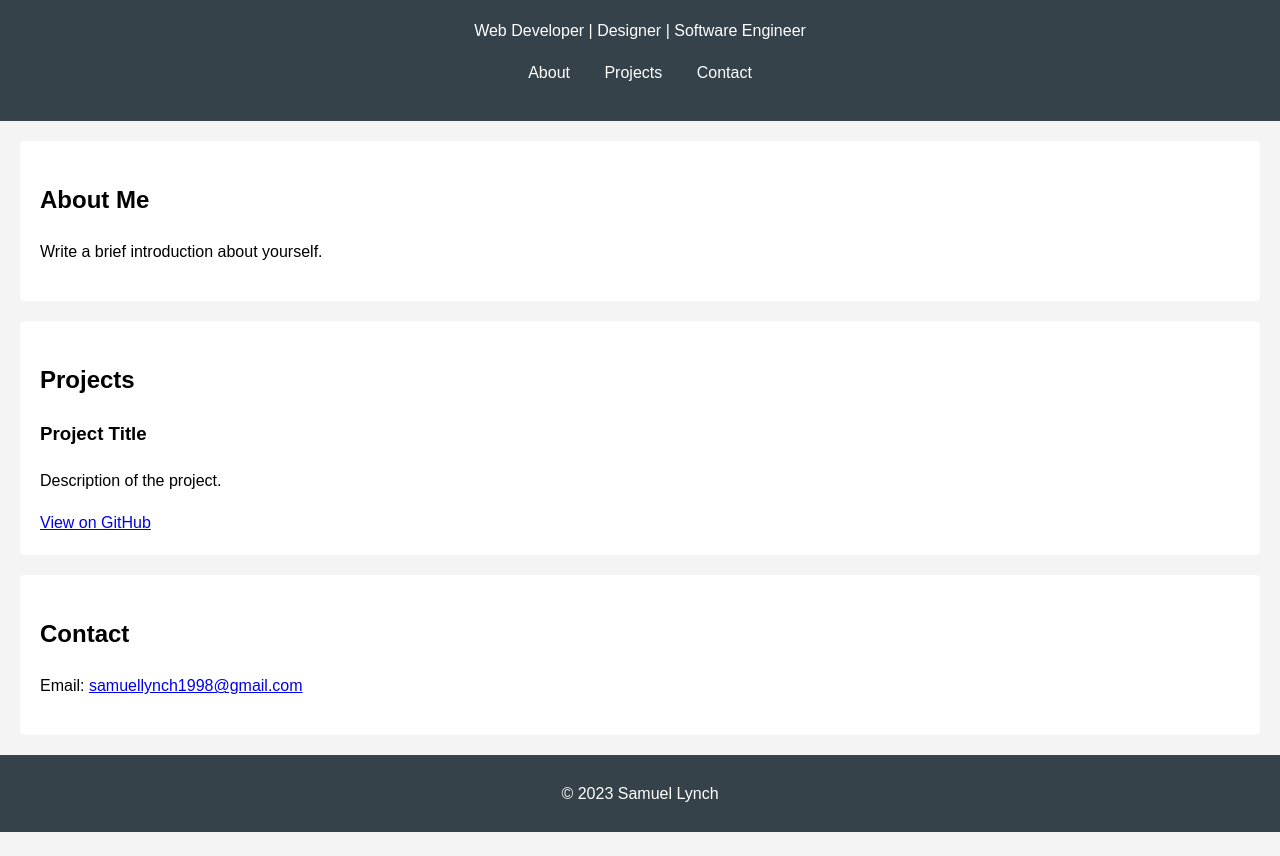
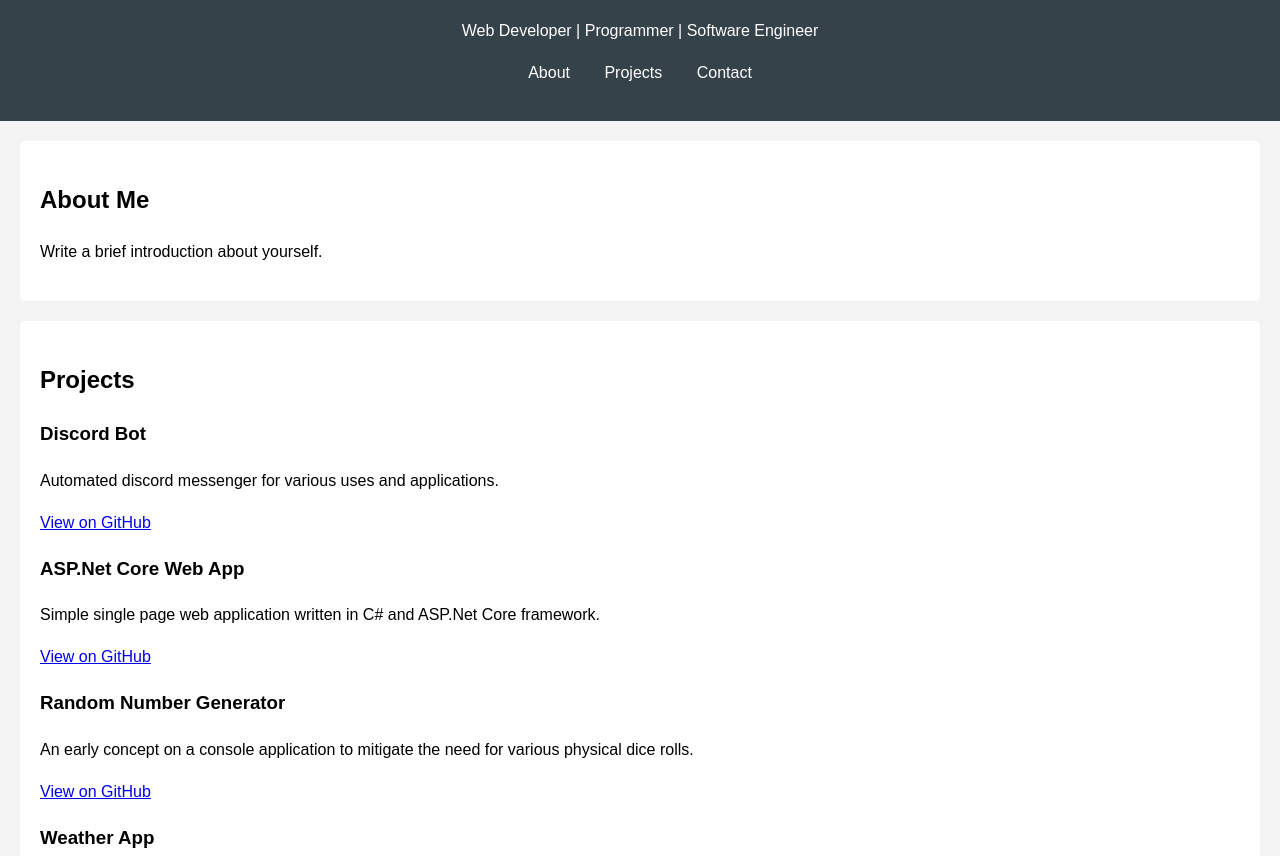
Before and after one commit to samlynchmww/samlynchmww.github.io, a plain HTML site: page index.html in a window 1280 px wide. Shown: the part 96-952 px from the top of the page. Before the commit the page ends 928 px from the top, so only its background shows below. Drawn offline with Linux system fonts and the light colour scheme.

Commit message:
added project

```diff
--- a/index.html
+++ b/index.html
@@ -9,7 +9,7 @@
 <body>
     <header>
         <h1>Sam Lynch</h1>
-        <p>Web Developer | Designer | Software Engineer</p>
+        <p>Web Developer | Programmer | Software Engineer</p>
         <nav>
             <ul>
                 <li><a href="#about">About</a></li>
@@ -25,9 +25,24 @@
     <section id="projects">
         <h2>Projects</h2>
         <div class="project">
-            <h3>Project Title</h3>
-            <p>Description of the project.</p>
-            <a href="https://github.com/yourusername/project-repo" target="_blank">View on GitHub</a>
+            <h3>Discord Bot</h3>
+            <p>Automated discord messenger for various uses and applications.</p>
+            <a href="https://github.com/samlynchmww/discord-bot" target="_blank">View on GitHub</a>
+        </div>
+        <div class="project">
+            <h3>ASP.Net Core Web App</h3>
+            <p>Simple single page web application written in C# and ASP.Net Core framework.</p>
+            <a href="https://github.com/samlynchmww/aspnetcoreapp" target="_blank">View on GitHub</a>
+        </div>
+        <div class="project">
+            <h3>Random Number Generator</h3>
+            <p>An early concept on a console application to mitigate the need for various physical dice rolls.</p>
+            <a href="https://github.com/samclynch/RandomNumberGenerator" target="_blank">View on GitHub</a>
+        </div>
+        <div class="project">
+            <h3>Weather App</h3>
+            <p>One of my first projects written in Javascript and utilizing npm.</p>
+            <a href="https://github.com/samclynch/simple-sam-weather-app" target="_blank">View on GitHub</a>
         </div>
         <!-- Add more projects as needed -->
     </section>
```
